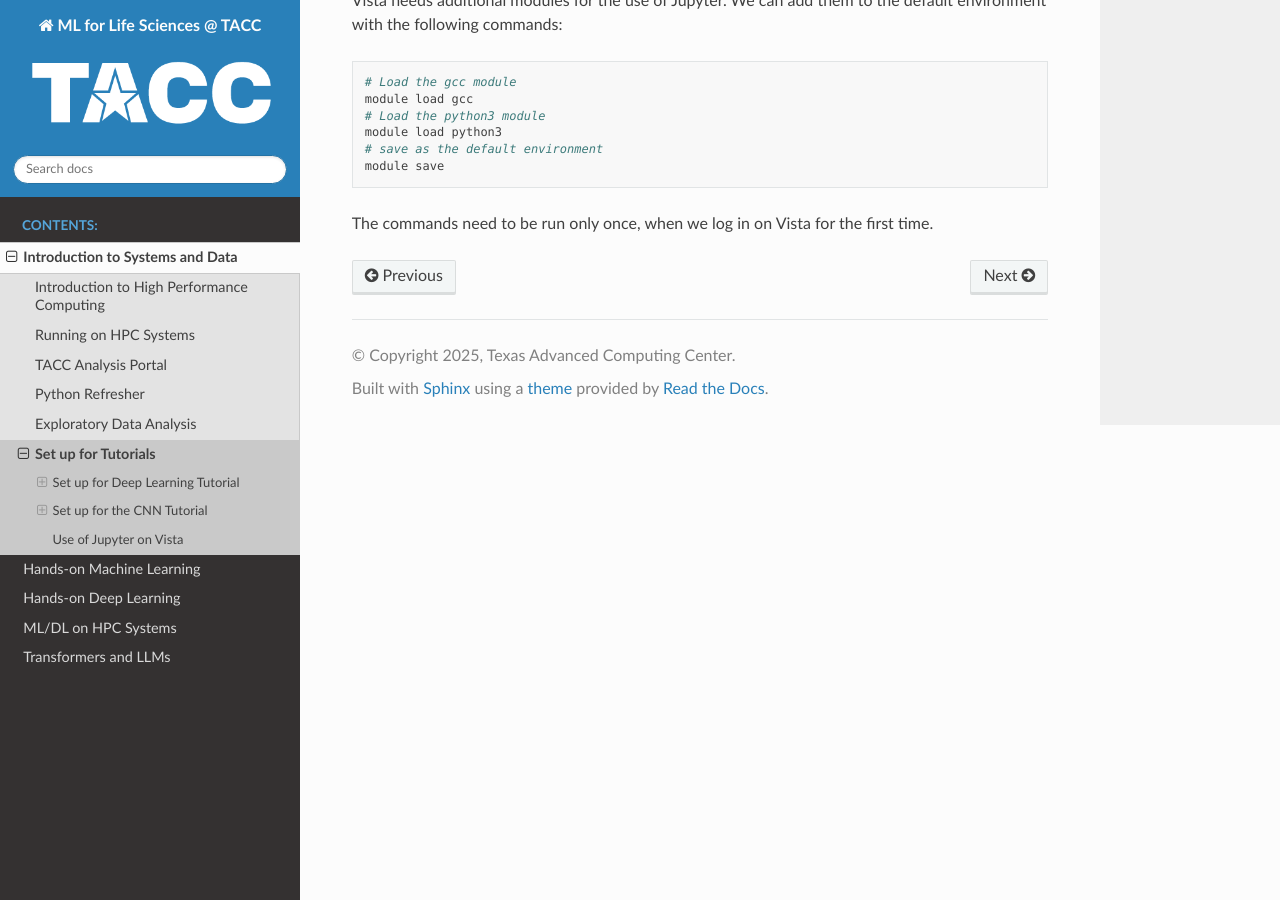
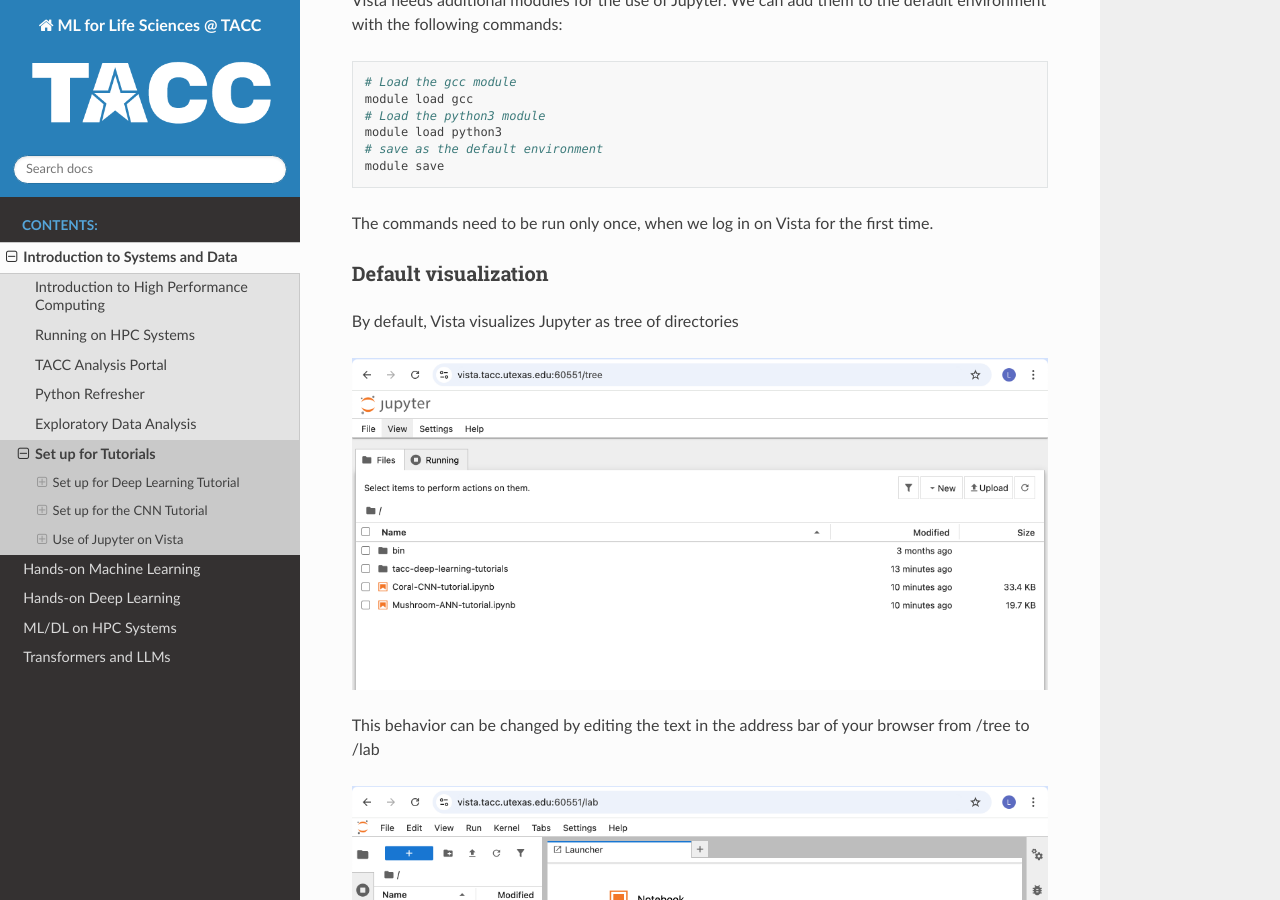
Before and after one commit to lconcia/life_sciences_ml_at_tacc, a Sphinx documentation site: the page built from docs/section1/set_up_for_tutorials.rst, in a window 1280 px wide and 900 px high, scrolled down 6885 px. Built offline with Sphinx 7.4.7 and the Read the Docs theme 3.1.0, drawn with Linux system fonts in a browser that asks for light colours.

Commit message:
Jupyter instructions (#37)
* Finalized day1 introduction

* Tree or Lab visualization

---------

Co-authored-by: lconcia <lconcia@wireless-10-155-214-40.public.utexas.edu>
Co-authored-by: lconcia <lconcia@wireless-10-155-26-24.public.utexas.edu>
Co-authored-by: lconcia <lconcia@wireless-10-147-81-240.public.utexas.edu>
Co-authored-by: lconcia <lconcia@wireless-10-155-193-47.public.utexas.edu>
Co-authored-by: lconcia <lconcia@wireless-10-155-97-67.public.utexas.edu>
Co-authored-by: lconcia <lconcia@wireless-10-155-220-253.public.utexas.edu>
Co-authored-by: lconcia <lconcia@lconcia-mbp20.local>

```diff
--- a/docs/section1/set_up_for_tutorials.rst
+++ b/docs/section1/set_up_for_tutorials.rst
@@ -314,3 +314,20 @@
     module save
 
 The commands need to be run only once, when we log in on Vista for the first time.
+
+
+
+Default visualization
+^^^^^^^^^^^^^^^^^^^^^
+
+By default, Vista visualizes Jupyter as tree of directories
+
+.. image::  ./images/Jupyter_default_tree.png
+   :target: ./images/Jupyter_default_tree.png
+   :alt:  Figure 7 Jupyter tree visualization
+
+This behavior can be changed by editing the text in the address bar of your browser from /tree to /lab
+
+.. image::  ./images/Jupyter_lab.png
+   :target: ./images/Jupyter_lab.png
+   :alt:  Figure 8 Jupyter lab visualization
```
Also changed, not shown: docs/section1/images/Jupyter_default_tree.png (added), docs/section1/images/Jupyter_lab.png (added).
